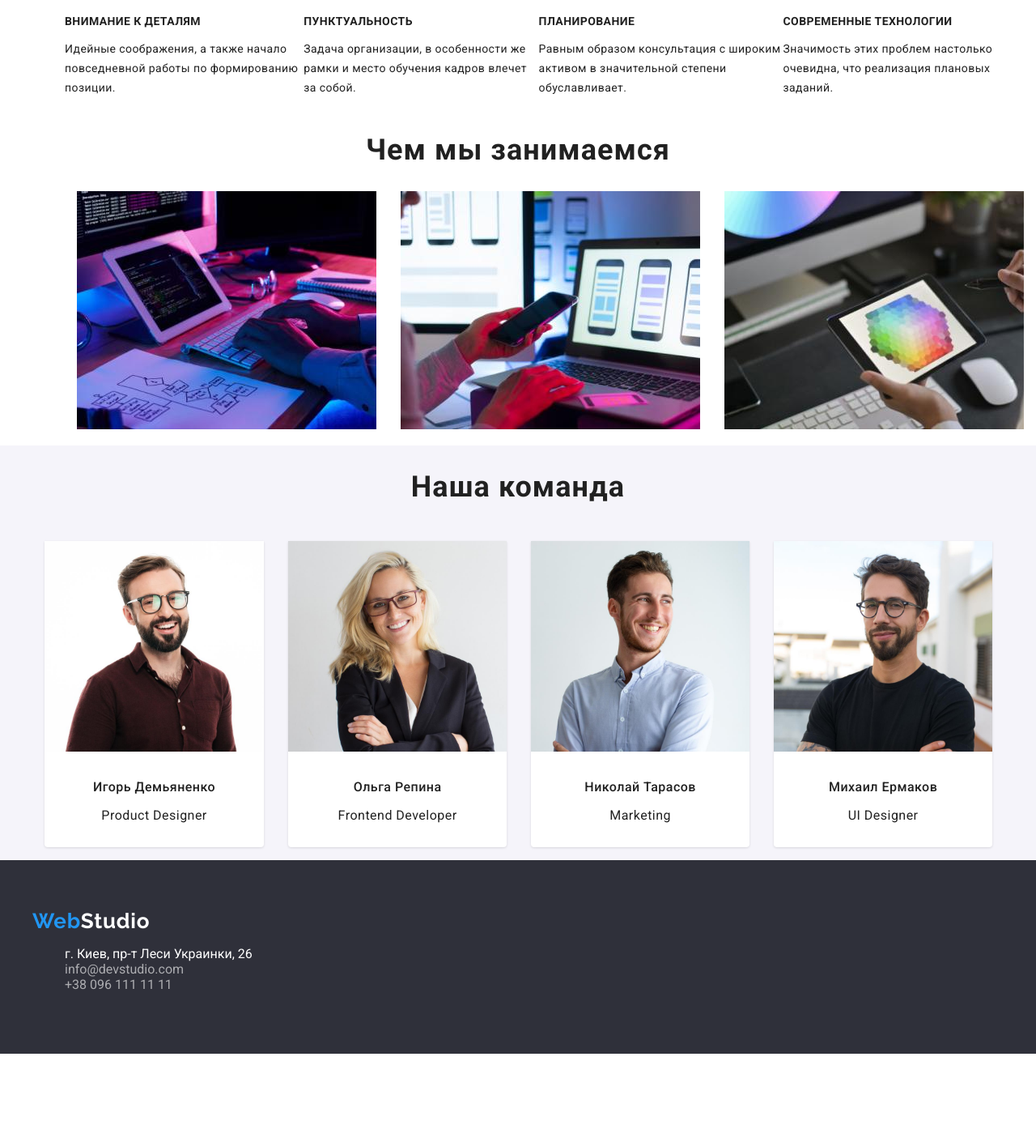
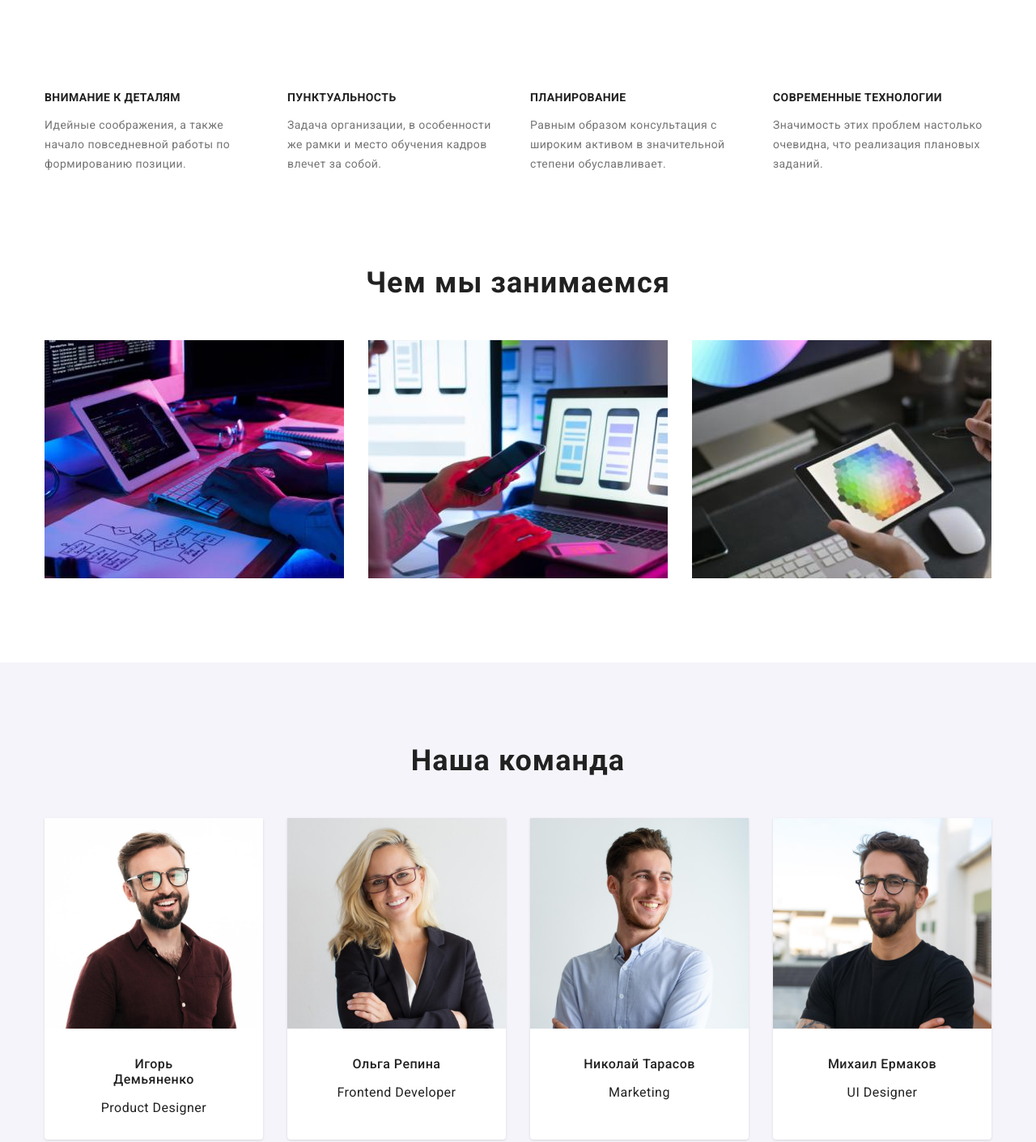
Before and after one commit to andriibill/goit-markup-hw-03, a plain HTML site: page index.html in a window 1280 px wide. Shown: the part 684-2094 px from the top of the page at 81% size. Before the commit the page ends 1985 px from the top, so only its background shows below. Drawn offline with Linux system fonts and the light colour scheme.

Commit message:
Останні поправки
Залишилось виправити:
1. стилі елементів;
2. перевірити відступ;
3. перевірити позиціонування;
4. виправити крайні відступи.

```diff
--- a/css/style.css
+++ b/css/style.css
@@ -28,6 +28,8 @@ body {
   text-align: center;
   letter-spacing: 0.03em;
   color: var(--main-black-color);
+  margin: 0px;
+  padding: 0px;
 }
 
 /* Studio Page */
@@ -146,19 +148,26 @@ body {
 .hero-section {
   background-color: var(--background-color-dark);
   text-align: center;
-  padding: 210px 0 210px 0;
+  justify-content: center;
+  height: 600px;
+  display: flex;
+  align-items: center;
+}
+
+.hero-section-content-container {
+  width: 900px;
+  margin: 0px;
 }
 
 .hero-title {
   width: 900px;
-  margin: auto;
   font-style: normal;
-  font-weight: 900;
   font-size: 44px;
   line-height: 60px;
   letter-spacing: 0.06em;
   text-transform: uppercase;
   color: var(--main-white-color);
+  margin: 0px 0px 30px 0px;
 }
 
 .button {
@@ -184,7 +193,7 @@ body {
 
 .advantages-section {
   width: 1200px;
-  margin: 0 auto 0 auto;
+  margin: 100px auto 100px auto;
 }
 
 .visually-hidden {
@@ -203,11 +212,18 @@ body {
 .advantages-list {
   display: flex;
   list-style: none;
+  margin: 0px;
+  padding: 0px;
+}
+
+.advatages-items {
+  width: 270px;
+  margin: 0px 15px 0px 15px;
 }
 
 .advatages-item-title {
   font-style: normal;
-  font-weight: 700;
+  font-weight: bold;
   font-size: 14px;
   line-height: 16px;
   letter-spacing: 0.03em;
@@ -216,23 +232,29 @@ body {
 }
 
 .advatages-item-description {
-  font-weight: 400;
+  font-style: normal;
+  font-weight: normal;
   font-size: 14px;
   line-height: 24px;
   letter-spacing: 0.03em;
-  color: var(--grey-color);
+  color: var(--middle-grey-color);
 }
 
 /* What we do section */
 
 .what-we-do-section {
   width: 1200px;
-  margin: 0 auto 0 auto;
+  margin: 0 auto 100px auto;
+  display: flex;
+  flex-direction: column;
+  justify-content: center;
 }
 
 .what-we-do-list {
   display: flex;
   list-style: none;
+  margin: 50px 0px 0px 0px;
+  padding: 0px;
 }
 
 .what-we-do-list-item {
@@ -242,16 +264,25 @@ body {
 /* Team section */
 
 .team-section {
+  margin: 0px auto 0px auto;
+  padding: 100px 0px 100px 0px;
+  background-color: var(--background-color-light);
   display: flex;
   flex-direction: column;
-  margin: 0 auto 0 auto;
-  background-color: var(--background-color-light);
+  justify-content: center;
+  align-items: center;
+}
+
+.team-section-container {
+  width: 1200px;
 }
 
 .team-list {
   display: flex;
   flex-direction: row;
   list-style: none;
+  margin: 50px 0px 0px 0px;
+  padding: 0px;
 }
 
 .team-item {
@@ -285,31 +316,6 @@ body {
 
 .team-member-text {
   margin: 30px 60px 30px 60px;
-}
-
-/* Footer section */
-
-.footer-section {
-  background-color: var(--background-color-dark);
-  color: var(--main-white-color);
-}
-
-.footer-content {
-  width: 1200px;
-  margin: 0 auto 0 auto;
-  padding: 60px 0 60px 0;
-}
-
-.footer-contacts {
-  font-style: normal;
-}
-
-.footer-contacts-list {
-  list-style: none;
-}
-
-.link-op {
-  opacity: 0.6;
 }
 
 /* Portfolio Page */
@@ -365,7 +371,7 @@ body {
   flex-wrap: wrap;
   padding: 0px;
   justify-content: space-between;
-  margin-top: 50px 0px 100px 0px;
+  margin: 50px 0px 0px 0px;
 }
 
 .cases-item {
@@ -373,6 +379,7 @@ body {
   border: 1px solid var(--border-color);
   box-sizing: border-box;
   width: 370px;
+  margin-bottom: 30px;
 }
 
 .case-title {
@@ -382,6 +389,7 @@ body {
   line-height: 36px;
   letter-spacing: 0.06em;
   color: var(--main-black-color);
+  text-align: left;
 }
 
 .case-type {
@@ -390,10 +398,46 @@ body {
   font-size: 16px;
   line-height: 30px;
   letter-spacing: 0.03em;
-  color: var(--grey-color);
+  color: var(--middle-grey-color);
+  text-align: left;
 }
 
 .case-text {
   background-color: var(--main-white-color);
   padding: 20px 24px 20px 24px;
 }
+
+/* Footer section */
+
+.footer-section {
+  background-color: var(--background-color-dark);
+  color: var(--main-white-color);
+}
+
+.footer-content {
+  width: 1200px;
+  margin: 0 auto 0 auto;
+  padding: 60px 0 60px 0;
+}
+
+.footer-contacts {
+  font-style: normal;
+}
+
+.footer-contacts-list {
+  list-style: none;
+  padding: 20px 0px 0px 0px;
+  font-style: normal;
+  font-weight: normal;
+  font-size: 14px;
+  line-height: 24px;
+  letter-spacing: 0.03em;
+}
+
+.footer-contact-item {
+  margin-bottom: 10px;
+}
+
+.link-op {
+  opacity: 0.6;
+}
--- a/index.html
+++ b/index.html
@@ -59,37 +59,42 @@
     </header>
 
     <main>
-      <!-- Slider section -->
+
+      <!-- Hero section -->
       <section class="hero-section">
-        <h1 class="hero-title">Эффективные решения для вашего бизнеса</h1>
-        <button type="button" class="button">Заказать услугу</button>
+        <!-- Hero section content -->
+        <div class="hero-section-content-container">
+          <h1 class="hero-title">Эффективные решения для вашего бизнеса</h1>
+          <button type="button" class="button">Заказать услугу</button>
+        </div>
       </section>
+
       <!-- Advantages section -->
       <section class="advantages-section">
         <h2 class="visually-hidden">Преимущества</h2>
         <ul class="advantages-list">
-          <li>
+          <li class="advatages-items">
             <h3 class="advatages-item-title">Внимание к деталям</h3>
             <p class="advatages-item-description">
               Идейные соображения, а также начало повседневной работы по
               формированию позиции.
             </p>
           </li>
-          <li>
+          <li class="advatages-items">
             <h3 class="advatages-item-title">Пунктуальность</h3>
             <p class="advatages-item-description">
               Задача организации, в особенности же рамки и место обучения кадров
               влечет за собой.
             </p>
           </li>
-          <li>
+          <li class="advatages-items">
             <h3 class="advatages-item-title">Планирование</h3>
             <p class="advatages-item-description">
               Равным образом консультация с широким активом в значительной
               степени обуславливает.
             </p>
           </li>
-          <li>
+          <li class="advatages-items">
             <h3 class="advatages-item-title">Современные технологии</h3>
             <p class="advatages-item-description">
               Значимость этих проблем настолько очевидна, что реализация
@@ -98,6 +103,7 @@
           </li>
         </ul>
       </section>
+
       <!-- What we do section -->
       <section class="what-we-do-section">
         <h2 class="section-title">Чем мы занимаемся</h2>
@@ -125,8 +131,11 @@
           </li>
         </ul>
       </section>
+
       <!-- Team section -->
       <section class="team-section">
+        <!-- Team section container -->
+        <div class="team-section-container">
         <h2 class="section-title">Наша команда</h2>
         <ul class="team-list">
           <li class="team-item">
@@ -166,6 +175,8 @@
             </div>
           </li>
         </ul>
+        </div>
+        </section>
       </section>
     </main>
 
```
